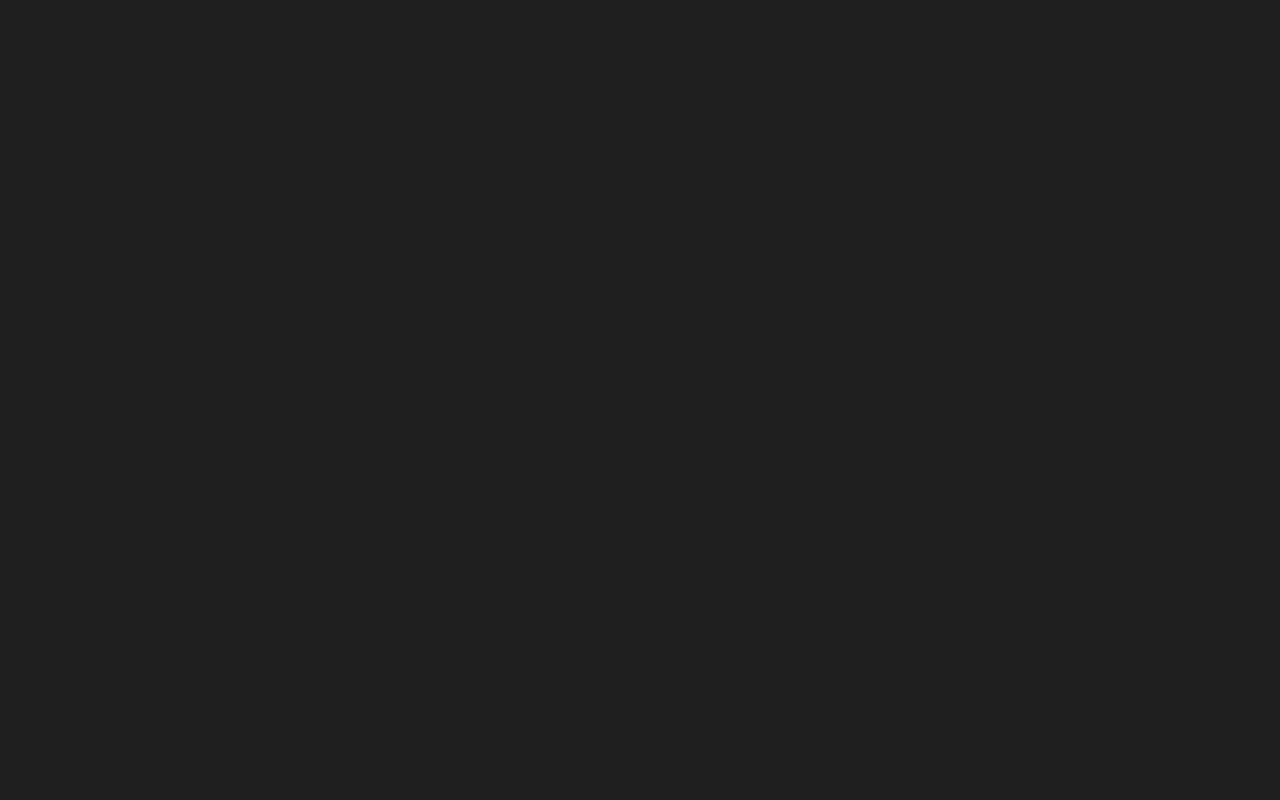
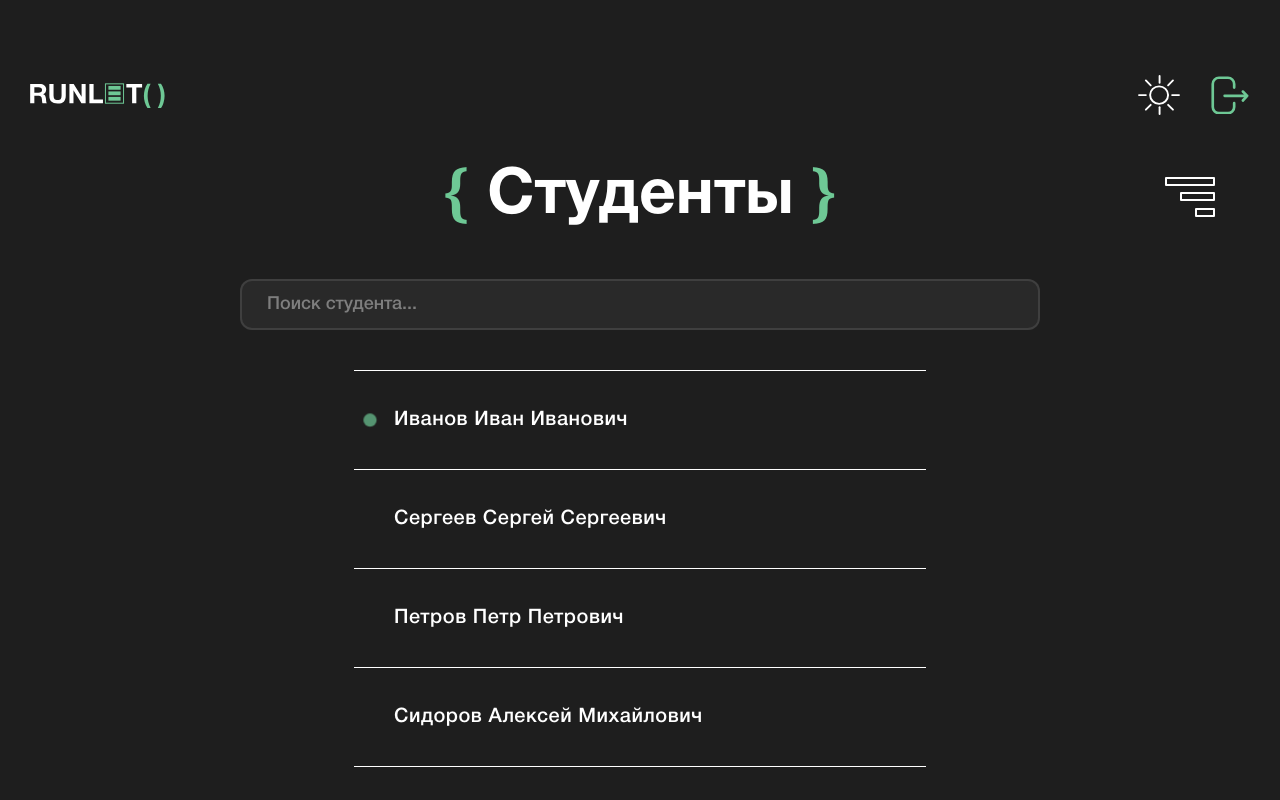
Before and after one commit to JohnnyShukurov/runlet_front, a Vue app: page /studentslist in a window 1280 px wide. Before the commit this address had no page. Shown: the top 800 px of the page. Built offline with nearby package versions, Linux system fonts and the light colour scheme.

Commit message:
25.10 Появился список студентов

```diff
--- a/src/router/index.js
+++ b/src/router/index.js
@@ -3,27 +3,38 @@ import LoginPage from '../views/LoginPage.vue'
 import StudentPage from '../views/StudentPage.vue'
 import TeacherPage from '../views/TeacherPage.vue'
 import CoursePage from '../views/СoursePage.vue'
+import StudentList from '../views/StudentList.vue'
 
 const routes = [
   {
     path: '/',
     name: 'Login',
-    component: LoginPage
+    component: LoginPage,
+    meta: { title: 'Вход - RUNLET' }
   },
   {
     path: '/student',
     name: 'Student',
-    component: StudentPage
+    component: StudentPage,
+    meta: { title: 'Студент - RUNLET' }
   },
   {
     path: '/teacher',
     name: 'Teacher',
-    component: TeacherPage
+    component: TeacherPage,
+    meta: { title: 'Преподаватель - RUNLET' }
   },
   {
     path: '/course/:id',
     name: 'CoursePage',
-    component: CoursePage
+    component: CoursePage,
+    meta: { title: 'Курс - RUNLET' }
+  },
+  {
+    path: '/studentslist',
+    name: 'StudentList',
+    component: StudentList,
+    meta: { title: 'Список студентов - RUNLET' }
   }
 ]
 
@@ -32,4 +43,10 @@ const router = createRouter({
   routes
 })
 
+// ⚠️ ЭТО ДОЛЖНО БЫТЬ ПОСЛЕ createRouter, НО ДО export
+router.beforeEach((to, from, next) => {
+  document.title = to.meta.title || 'RUNLET'
+  next()
+})
+
 export default router
--- a/src/views/StudentList.vue
+++ b/src/views/StudentList.vue
@@ -1,9 +1,310 @@
 <template>
-  <div>
-    <Header/>
+  <div class="student-list-page">
+    <Header
+      :show-rating="false"
+      @theme-click="handleTheme"
+      @exit-click="handleExit"
+    />
+
+    <main class="main-content">
+      <div class="container">
+        <!-- Заголовок -->
+        <div class="title-section">
+          <h1 class="page-title">
+            <span class="bracket" :style="{ color: hoveredColor }">&#123;</span>
+            <span class="title-text">Студенты</span>
+            <span class="bracket" :style="{ color: hoveredColor }">&#125;</span>
+          </h1>
+          <button class="menu-btn">
+            <svg width="50" height="40" viewBox="0 0 50 40" fill="none" xmlns="http://www.w3.org/2000/svg">
+              <rect x="1" y="1" width="48" height="7" stroke="white" stroke-width="2" stroke-linejoin="round"/>
+              <rect x="16" y="16" width="33" height="7" stroke="white" stroke-width="2" stroke-linejoin="round"/>
+              <rect x="31" y="32" width="18" height="7" stroke="white" stroke-width="2" stroke-linejoin="round"/>
+            </svg>
+          </button>
+        </div>
+
+        <!-- Поиск -->
+        <div class="search-container">
+          <input
+            type="text"
+            v-model="searchQuery"
+            placeholder="Поиск студента..."
+            class="search-input"
+          />
+        </div>
+
+        <!-- Список студентов -->
+        <div class="students-list">
+          <div
+            v-for="student in filteredStudents"
+            :key="student.id"
+            class="student-item"
+            :class="{ 'active': student.active }"
+            @mouseenter="handleStudentHover(student.color)"
+            @mouseleave="handleStudentLeave"
+          >
+            <span
+              v-if="student.active"
+              class="active-indicator"
+              :style="{ backgroundColor: student.color }"
+            ></span>
+            <span class="student-name">{{ student.name }}</span>
+          </div>
+        </div>
+      </div>
+    </main>
   </div>
 </template>
 
-<script setup>
-import Header from '@/components/Header.vue'
+<script>
+import Header from '../components/Header.vue';
+
+export default {
+  name: 'StudentList',
+  components: {
+    Header
+  },
+  data() {
+    return {
+      hoveredColor: '#6ec895',
+      searchQuery: '',
+      students: [
+        { id: 1, name: 'Иванов Иван Иванович', active: true, color: '#6EC895' },
+        { id: 2, name: 'Сергеев Сергей Сергеевич', active: false, color: '#6EC895' },
+        { id: 3, name: 'Петров Петр Петрович', active: false, color: '#6EC895' },
+        { id: 4, name: 'Сидоров Алексей Михайлович', active: false, color: '#6EC895' },
+        { id: 5, name: 'Козлов Дмитрий Андреевич', active: false, color: '#6EC895' },
+        { id: 6, name: 'Новиков Артем Владимирович', active: false, color: '#6EC895' },
+        { id: 7, name: 'Морозов Максим Игоревич', active: false, color: '#6EC895' }
+      ]
+    }
+  },
+  computed: {
+    filteredStudents() {
+      if (!this.searchQuery) {
+        return this.students;
+      }
+      return this.students.filter(student =>
+        student.name.toLowerCase().includes(this.searchQuery.toLowerCase())
+      );
+    }
+  },
+  methods: {
+    handleTheme() {
+      console.log('Theme clicked');
+    },
+    handleExit() {
+      this.$router.push('/teacher');
+    },
+    handleStudentHover(color) {
+      this.hoveredColor = color;
+    },
+    handleStudentLeave() {
+      this.hoveredColor = '#6ec895';
+    }
+  }
+}
 </script>
+
+<style scoped>
+* {
+  margin: 0;
+  padding: 0;
+  box-sizing: border-box;
+}
+
+.student-list-page {
+  min-height: 100vh;
+  background-color: #1E1E1E;
+  display: flex;
+  flex-direction: column;
+}
+
+.main-content {
+  flex: 1;
+  padding: 40px 20px;
+  animation: contentFadeIn 0.6s ease-out 0.2s both;
+}
+
+@keyframes contentFadeIn {
+  from {
+    opacity: 0;
+    transform: translateY(30px);
+  }
+  to {
+    opacity: 1;
+    transform: translateY(0);
+  }
+}
+
+.container {
+  max-width: 1200px;
+  margin: 0 auto;
+  padding: 0 20px;
+}
+
+/* Заголовок */
+.title-section {
+  display: flex;
+  justify-content: center;
+  align-items: center;
+  margin-bottom: 50px;
+  position: relative;
+}
+
+.page-title {
+  font-family: "HB";
+  font-size: 64px;
+  color: white;
+  text-align: center;
+}
+
+.bracket {
+  color: #6EC895;
+  transition: color 300ms ease;
+}
+
+.title-text {
+  margin: 0 20px;
+}
+
+.menu-btn {
+  position: absolute;
+  right: 0;
+  background: none;
+  border: none;
+  cursor: pointer;
+  padding: 5px;
+  display: flex;
+  align-items: center;
+  justify-content: center;
+  transition: all 300ms ease;
+}
+
+.menu-btn:hover {
+  opacity: 0.7;
+}
+
+.menu-btn svg {
+  transition: all 300ms ease;
+}
+
+.menu-btn:hover svg rect {
+  stroke: #6EC895;
+}
+
+/* Поиск */
+.search-container {
+  max-width: 800px;
+  margin: 0 auto 40px;
+}
+
+.search-input {
+  width: 100%;
+  padding: 15px 25px;
+  background-color: rgba(255, 255, 255, 0.05);
+  border: 2px solid rgba(255, 255, 255, 0.1);
+  border-radius: 12px;
+  color: white;
+  font-family: "HM";
+  font-size: 18px;
+  transition: all 300ms ease;
+}
+
+.search-input:focus {
+  outline: none;
+  border-color: #6EC895;
+  background-color: rgba(255, 255, 255, 0.08);
+}
+
+.search-input::placeholder {
+  color: rgba(255, 255, 255, 0.4);
+}
+
+/* Список студентов */
+.students-list {
+  max-width: 572px;
+  margin: 0 auto;
+  display: flex;
+  flex-direction: column;
+  gap: 0;
+}
+
+.student-item {
+  position: relative;
+  width: 572px;
+  height: 100px;
+  display: flex;
+  align-items: center;
+  padding: 0 20px 0 40px;
+  border-top: 1px solid white;
+  border-bottom: 1px solid white;
+  cursor: pointer;
+  transition: all 300ms ease;
+  margin-bottom: -1px;
+}
+
+.student-item:hover {
+  opacity: 0.8;
+  background-color: rgba(255, 255, 255, 0.03);
+}
+
+.active-indicator {
+  position: absolute;
+  left: 10px;
+  top: 50%;
+  transform: translateY(-50%);
+  width: 12px;
+  height: 12px;
+  border-radius: 50%;
+  animation: pulse 2s ease-in-out infinite;
+}
+
+@keyframes pulse {
+  0%, 100% {
+    opacity: 1;
+    transform: translateY(-50%) scale(1);
+  }
+  50% {
+    opacity: 0.7;
+    transform: translateY(-50%) scale(1.1);
+  }
+}
+
+.student-name {
+  color: white;
+  font-family: "HM";
+  font-size: 20px;
+  letter-spacing: 0.5px;
+}
+
+/* Responsive */
+@media (max-width: 768px) {
+  .page-title {
+    font-size: 48px;
+  }
+
+  .title-text {
+    margin: 0 10px;
+  }
+
+  .student-name {
+    font-size: 18px;
+  }
+
+  .search-input {
+    font-size: 16px;
+  }
+}
+
+@media (max-width: 480px) {
+  .page-title {
+    font-size: 36px;
+  }
+
+  .student-name {
+    font-size: 16px;
+  }
+}
+</style>
--- a/src/views/TeacherPage.vue
+++ b/src/views/TeacherPage.vue
@@ -205,7 +205,20 @@ export default {
     },
     selectGroup(groupId) {
       this.selectedGroup = groupId;
-      console.log('Selected group:', groupId);
+
+      // Находим выбранную группу
+      const selectedGroupData = this.groups.find(g => g.id === groupId);
+
+      // Переходим на страницу со списком студентов
+      this.$router.push({
+        path: '/studentslist',
+        query: {
+          groupId: groupId,
+          groupCode: selectedGroupData.code,
+          course: selectedGroupData.course,
+          color: selectedGroupData.color
+        }
+      })
     },
     openCourse(course) {
       this.$router.push({
```
Also changed, not shown: src/views/StudentPage.vue (+0 -42 lines).
